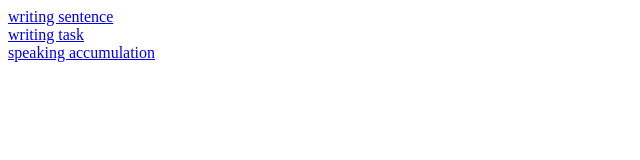
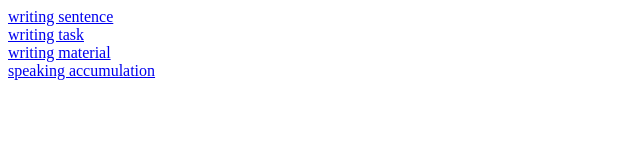
Before and after one commit to ChiaoGeek/toefl, a plain HTML site: page index.html in a window 1280 px wide. Shown: the whole page, without its empty margins (0-640 px from the left). Drawn offline with Linux system fonts and the light colour scheme.

Commit message:
add writing material

```diff
--- a/index.html
+++ b/index.html
@@ -7,6 +7,7 @@
   <body>
     <a href="http://blog.chiao.me/toefl/writing/sentence.html">writing sentence</a> <br>
     <a href="http://blog.chiao.me/toefl/writing/writing.html">writing task</a> <br>
+    <a href="http://blog.chiao.me/toefl/writing/material.pdf">writing material</a> <br>
     <a href="http://blog.chiao.me/toefl/speaking/accumulation.html">speaking accumulation</a> <br>
   </body>
 </html>
```
Also changed, not shown: 1 other file.
